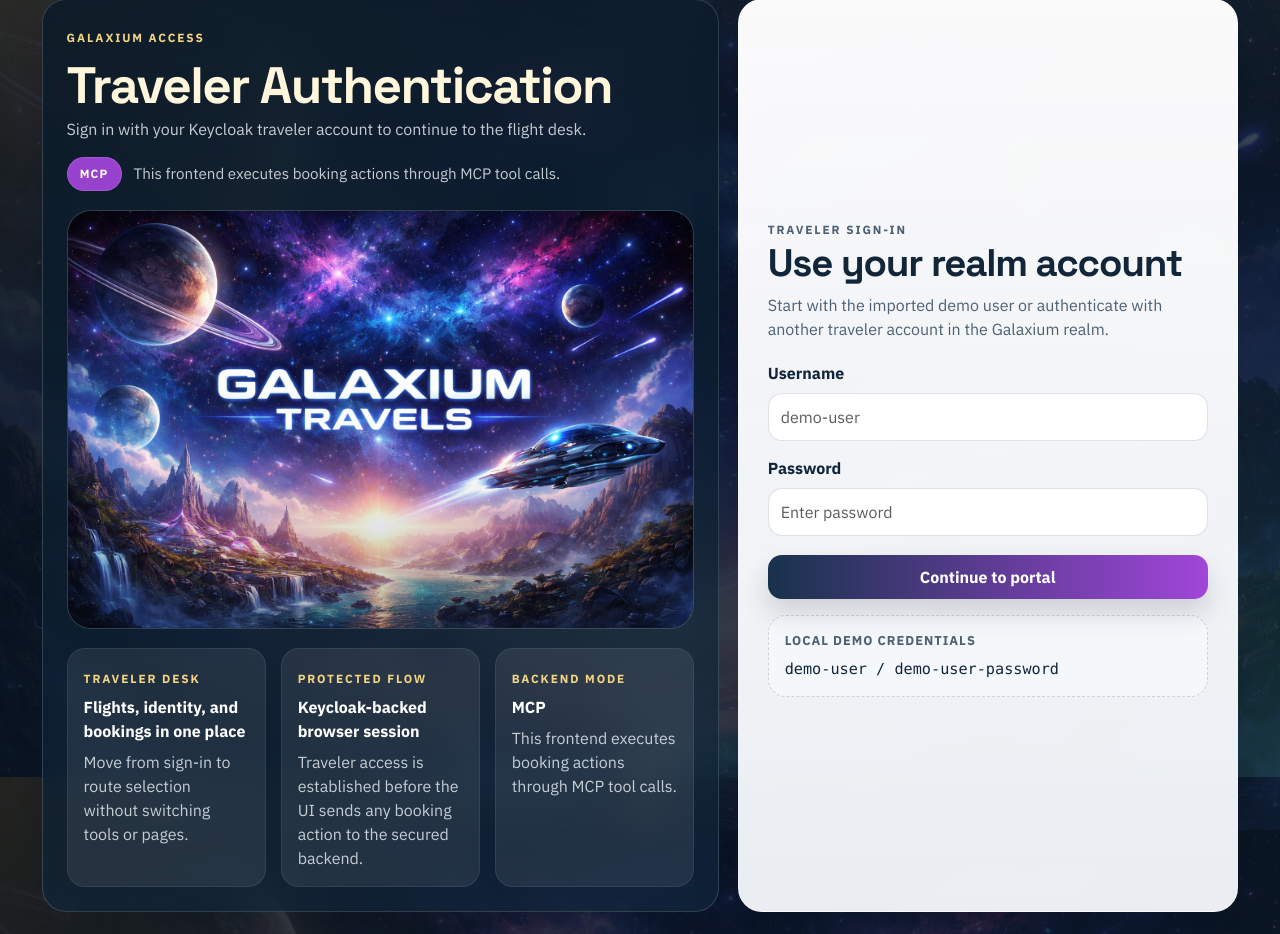
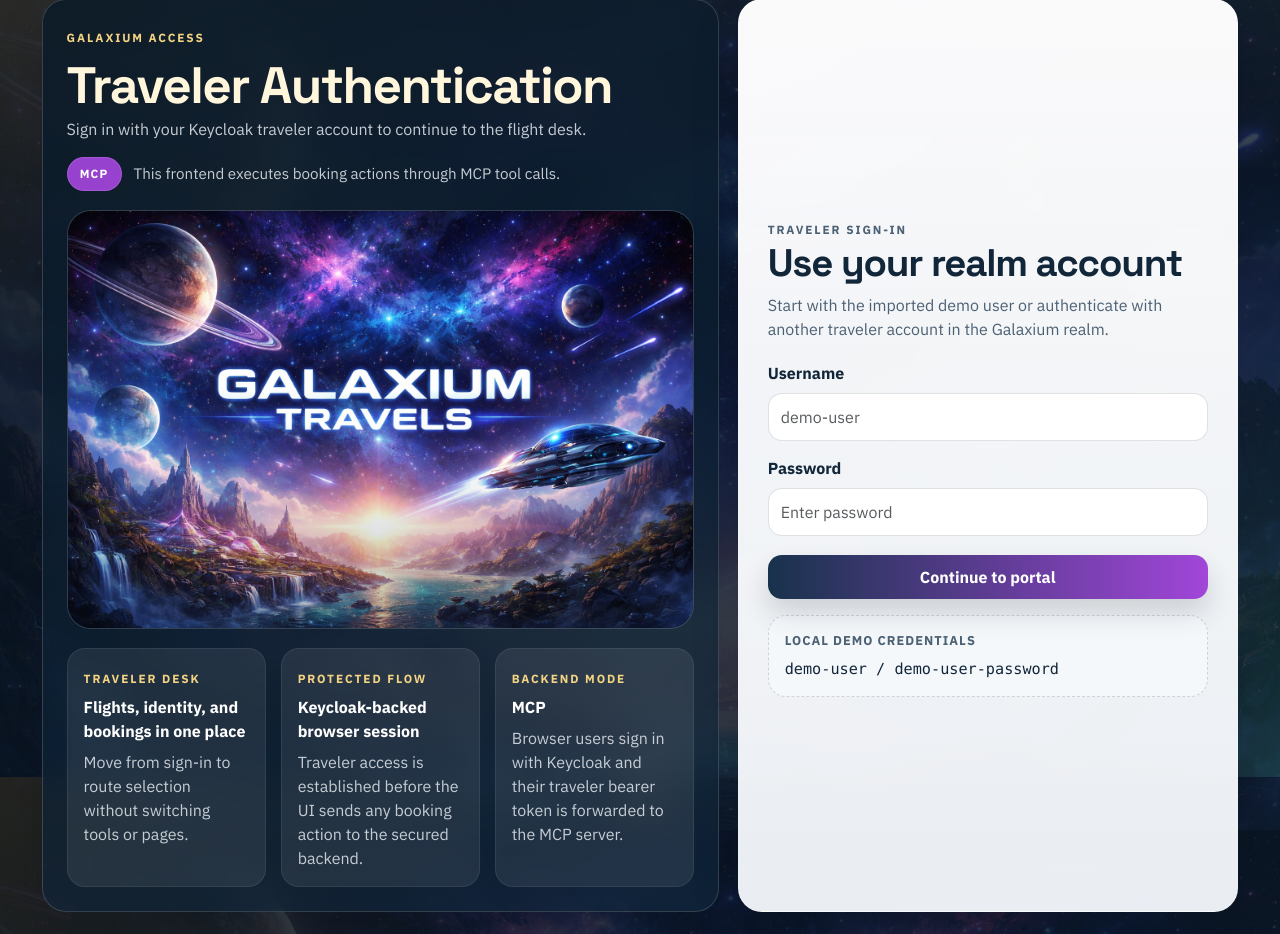
Before and after one commit to thomassuedbroecker/galaxium-travels-infrastructure-tsuedbro, a Flask app: page /login in a window 1280 px wide. Shown: the part 23-957 px from the top of the page. Run offline with Flask 3, Linux system fonts and the light colour scheme; parts of the project's set-up code (start-up, migrations or seed data) failed here and were passed over.

Commit message:
update the documentation and add the configuration: UI for Basic auth MCP or generate a new UI to reflect this new configuration.
- UI (oAuth2 Keycloak) -> MCP (Basic Auth)

```diff
--- a/galaxium-booking-web-app-mcp/app/app.py
+++ b/galaxium-booking-web-app-mcp/app/app.py
@@ -108,12 +108,73 @@ booking_service = BookingMcpService(
 )
 
 
+def _session_policy_label() -> str:
+    if FRONTEND_AUTH_REQUIRED and BACKEND_AUTH_MODE == "basic":
+        return "Traveler login + shared Basic Auth"
+    if FRONTEND_AUTH_REQUIRED:
+        return "Traveler login + bearer forwarding"
+    if BACKEND_AUTH_MODE == "oauth2":
+        return "Shared service token"
+    if BACKEND_AUTH_MODE == "basic":
+        return "Shared Basic Auth"
+    return "Guest session"
+
+
+def _session_policy_summary() -> str:
+    if FRONTEND_AUTH_REQUIRED and BACKEND_AUTH_MODE == "basic":
+        return "Browser users sign in with Keycloak, but MCP tool calls use the shared Basic Auth header."
+    if FRONTEND_AUTH_REQUIRED:
+        return "Browser users sign in with Keycloak and their traveler bearer token is forwarded to the MCP server."
+    if BACKEND_AUTH_MODE == "oauth2":
+        return "The UI keeps a guest traveler profile and uses service-to-service OAuth for MCP tool calls."
+    if BACKEND_AUTH_MODE == "basic":
+        return "The UI keeps a guest traveler profile and uses the shared Basic Auth header for MCP tool calls."
+    return "The UI keeps a guest traveler profile and sends no Authorization header to the MCP server."
+
+
+def _login_subtitle() -> str:
+    if BACKEND_AUTH_MODE == "basic":
+        return "Sign in with your Keycloak traveler account. The portal will keep your browser session in Keycloak and call the MCP server with shared Basic Auth."
+    return "Sign in with your Keycloak traveler account to continue to the flight desk."
+
+
+def _login_flow_title() -> str:
+    if BACKEND_AUTH_MODE == "basic":
+        return "Keycloak browser session + Basic Auth MCP calls"
+    return "Keycloak-backed browser session"
+
+
+def _login_flow_copy() -> str:
+    if BACKEND_AUTH_MODE == "basic":
+        return "Traveler identity comes from Keycloak, while MCP booking actions are authenticated with the shared backend Basic Auth credentials."
+    return "Traveler access is established before the UI sends any booking action to the secured backend."
+
+
+def _login_form_heading() -> str:
+    if BACKEND_AUTH_MODE == "basic":
+        return "Use your realm account to open the MCP Basic Auth desk"
+    return "Use your realm account"
+
+
+def _login_form_copy() -> str:
+    if BACKEND_AUTH_MODE == "basic":
+        return "Start with the imported demo traveler or another Galaxium realm account. The browser session stays in Keycloak while the MCP backend uses the shared Basic Auth credentials."
+    return "Start with the imported demo user or authenticate with another traveler account in the Galaxium realm."
+
+
 def _frontend_template_context() -> dict[str, str]:
     return {
         "frontend_mode_id": FRONTEND_MODE_ID,
         "frontend_mode_label": FRONTEND_MODE_LABEL,
         "frontend_mode_summary": FRONTEND_MODE_SUMMARY,
         "backend_label": BACKEND_LABEL,
+        "session_policy_label": _session_policy_label(),
+        "session_policy_summary": _session_policy_summary(),
+        "login_subtitle": _login_subtitle(),
+        "login_flow_title": _login_flow_title(),
+        "login_flow_copy": _login_flow_copy(),
+        "login_form_heading": _login_form_heading(),
+        "login_form_copy": _login_form_copy(),
     }
 
 
@@ -121,45 +182,54 @@ def validate_runtime_settings() -> None:
     if not MCP_SERVER_URL:
         raise RuntimeError("MCP_SERVER_URL must be set")
 
-    if FRONTEND_AUTH_REQUIRED and BACKEND_AUTH_MODE != "oauth2":
+    if FRONTEND_AUTH_REQUIRED and BACKEND_AUTH_MODE not in {"oauth2", "basic"}:
         raise RuntimeError(
-            "FRONTEND_AUTH_REQUIRED=true requires BACKEND_AUTH_MODE=oauth2 so traveler bearer tokens can be sent to the MCP server."
+            "FRONTEND_AUTH_REQUIRED=true requires BACKEND_AUTH_MODE=oauth2 or BACKEND_AUTH_MODE=basic."
         )
 
-    if BACKEND_AUTH_MODE == "none":
-        return
-
+    missing = []
     if BACKEND_AUTH_MODE == "basic":
-        missing = []
         if not BASIC_AUTH_USERNAME:
             missing.append("BASIC_AUTH_USERNAME")
         if not BASIC_AUTH_PASSWORD:
             missing.append("BASIC_AUTH_PASSWORD")
-        if missing:
-            raise RuntimeError(
-                "Basic Auth is enabled but missing settings: " + ", ".join(missing)
-            )
-        return
+    elif BACKEND_AUTH_MODE == "oauth2":
+        if not OIDC_TOKEN_URL:
+            missing.append("OIDC_TOKEN_URL")
+        if not OIDC_CLIENT_ID:
+            missing.append("OIDC_CLIENT_ID")
+        if not OIDC_CLIENT_SECRET:
+            missing.append("OIDC_CLIENT_SECRET")
 
-    missing = []
-    if not OIDC_TOKEN_URL:
-        missing.append("OIDC_TOKEN_URL")
-    if not OIDC_CLIENT_ID:
-        missing.append("OIDC_CLIENT_ID")
-    if not OIDC_CLIENT_SECRET:
-        missing.append("OIDC_CLIENT_SECRET")
-    if FRONTEND_AUTH_REQUIRED and not FLASK_SECRET_KEY:
-        missing.append("FLASK_SECRET_KEY")
+    if FRONTEND_AUTH_REQUIRED:
+        if not OIDC_TOKEN_URL:
+            missing.append("OIDC_TOKEN_URL")
+        if not OIDC_CLIENT_ID:
+            missing.append("OIDC_CLIENT_ID")
+        if not OIDC_CLIENT_SECRET:
+            missing.append("OIDC_CLIENT_SECRET")
+        if not FLASK_SECRET_KEY:
+            missing.append("FLASK_SECRET_KEY")
 
     if missing:
+        unique_missing = sorted(set(missing))
+        auth_label = (
+            "Mixed Keycloak UI + Basic Auth MCP"
+            if FRONTEND_AUTH_REQUIRED and BACKEND_AUTH_MODE == "basic"
+            else "OAuth2"
+        )
         raise RuntimeError(
-            "OAuth2 is enabled but missing settings: " + ", ".join(missing)
+            f"{auth_label} mode is missing required settings: {', '.join(unique_missing)}"
         )
 
 
 validate_runtime_settings()
 
-if FRONTEND_AUTH_REQUIRED:
+if FRONTEND_AUTH_REQUIRED and BACKEND_AUTH_MODE == "basic":
+    logger.warning(
+        "FRONTEND_AUTH_REQUIRED=true and BACKEND_AUTH_MODE=basic: browser users log in with Keycloak while MCP tool calls use shared Basic Auth credentials."
+    )
+elif FRONTEND_AUTH_REQUIRED:
     logger.warning(
         "FRONTEND_AUTH_REQUIRED=true: browser users must log in with Keycloak. MCP tool calls reuse the traveler bearer token."
     )
@@ -328,8 +398,12 @@ def _basic_auth_header() -> str | None:
 
 def _backend_authorization_header_for_request() -> str | None:
     if FRONTEND_AUTH_REQUIRED:
-        bearer_token = _get_user_access_token()
-        return f"Bearer {bearer_token}" if bearer_token else None
+        user_access_token = _get_user_access_token()
+        if not user_access_token:
+            return None
+        if BACKEND_AUTH_MODE == "basic":
+            return _basic_auth_header()
+        return f"Bearer {user_access_token}" if BACKEND_AUTH_MODE == "oauth2" else None
     if BACKEND_AUTH_MODE == "oauth2":
         bearer_token = _get_service_access_token()
         return f"Bearer {bearer_token}" if bearer_token else None
@@ -367,7 +441,7 @@ def _business_error_response(exc: BookingServiceError) -> Response:
 
 def _ensure_traveler_registration(authorization_header: str) -> dict[str, Any]:
     if not authorization_header:
-        raise RuntimeError("Missing traveler authorization header")
+        raise RuntimeError("Missing backend authorization header")
 
     name = (session.get("traveler_name") or "").strip()
     email = (session.get("traveler_email") or "").strip()
@@ -436,11 +510,15 @@ def login():
                         session["traveler_username"] = profile["username"]
                         session["traveler_name"] = profile["name"]
                         session["traveler_email"] = profile["email"]
-                        _ensure_traveler_registration(f"Bearer {access_token}")
+                        authorization_header = _backend_authorization_header_for_request()
+                        if not authorization_header:
+                            error_message = "Unable to prepare the backend session after Keycloak login"
+                        else:
+                            _ensure_traveler_registration(authorization_header)
 
-                        if not next_path.startswith("/"):
-                            next_path = "/"
-                        return redirect(next_path)
+                            if not next_path.startswith("/"):
+                                next_path = "/"
+                            return redirect(next_path)
             except Exception as exc:
                 error_message = f"Login request failed: {str(exc)}"
 
@@ -759,7 +837,9 @@ def health():
             "frontend_auth_required": FRONTEND_AUTH_REQUIRED,
             "frontend_user_login_enforced": FRONTEND_AUTH_REQUIRED,
             "auth_mode": (
-                "traveler-login-and-mcp"
+                "traveler-login-basic-backend"
+                if FRONTEND_AUTH_REQUIRED and BACKEND_AUTH_MODE == "basic"
+                else "traveler-login-and-mcp"
                 if FRONTEND_AUTH_REQUIRED
                 else "service-to-service-oauth"
                 if BACKEND_AUTH_MODE == "oauth2"
--- a/galaxium-booking-web-app-mcp/app/templates/index.html
+++ b/galaxium-booking-web-app-mcp/app/templates/index.html
@@ -31,7 +31,11 @@
         </div>
         <div class="hero-metric">
           <span>Session policy</span>
-          <strong>{% if frontend_auth_required %}Traveler login{% else %}Shared service token{% endif %}</strong>
+          <strong>{{ session_policy_label }}</strong>
+        </div>
+        <div class="hero-metric hero-metric-wide">
+          <span>Auth path</span>
+          <small>{{ session_policy_summary }}</small>
         </div>
         <div class="hero-metric hero-metric-wide">
           <span>Backend route</span>
--- a/galaxium-booking-web-app-mcp/app/templates/login.html
+++ b/galaxium-booking-web-app-mcp/app/templates/login.html
@@ -16,7 +16,7 @@
       <div class="login-copy-shell">
         <p class="login-eyebrow">Galaxium access</p>
         <h1 class="login-title">Traveler Authentication</h1>
-        <p class="login-subtitle">Sign in with your Keycloak traveler account to continue to the flight desk.</p>
+        <p class="login-subtitle">{{ login_subtitle }}</p>
         <div class="login-mode-strip">
           <span class="portal-mode-badge portal-mode-{{ frontend_mode_id }}">{{ frontend_mode_label }}</span>
           <span class="login-mode-copy">{{ frontend_mode_summary }}</span>
@@ -39,13 +39,13 @@
         </article>
         <article class="login-feature-card">
           <span class="login-feature-label">Protected flow</span>
-          <strong>Keycloak-backed browser session</strong>
-          <p>Traveler access is established before the UI sends any booking action to the secured backend.</p>
+          <strong>{{ login_flow_title }}</strong>
+          <p>{{ login_flow_copy }}</p>
         </article>
         <article class="login-feature-card">
           <span class="login-feature-label">Backend mode</span>
           <strong>{{ frontend_mode_label }}</strong>
-          <p>{{ frontend_mode_summary }}</p>
+          <p>{{ session_policy_summary }}</p>
         </article>
       </div>
     </section>
@@ -54,8 +54,8 @@
       <div class="login-form-shell">
         <div class="login-form-header">
           <p class="login-form-kicker">Traveler sign-in</p>
-          <h2>Use your realm account</h2>
-          <p>Start with the imported demo user or authenticate with another traveler account in the Galaxium realm.</p>
+          <h2>{{ login_form_heading }}</h2>
+          <p>{{ login_form_copy }}</p>
         </div>
 
         {% if error %}
```
Also changed, not shown: QUICKSTART.md (+57 -0 lines), local-container/docker_compose.mcp-ui-keycloak-basic.yaml (added, +18 -0 lines), testing/test_local_container_contracts.py (+24 -0 lines), README.md, galaxium-booking-web-app-mcp/README.md, local-container/README.md, testing/README.md, 3 other files.
